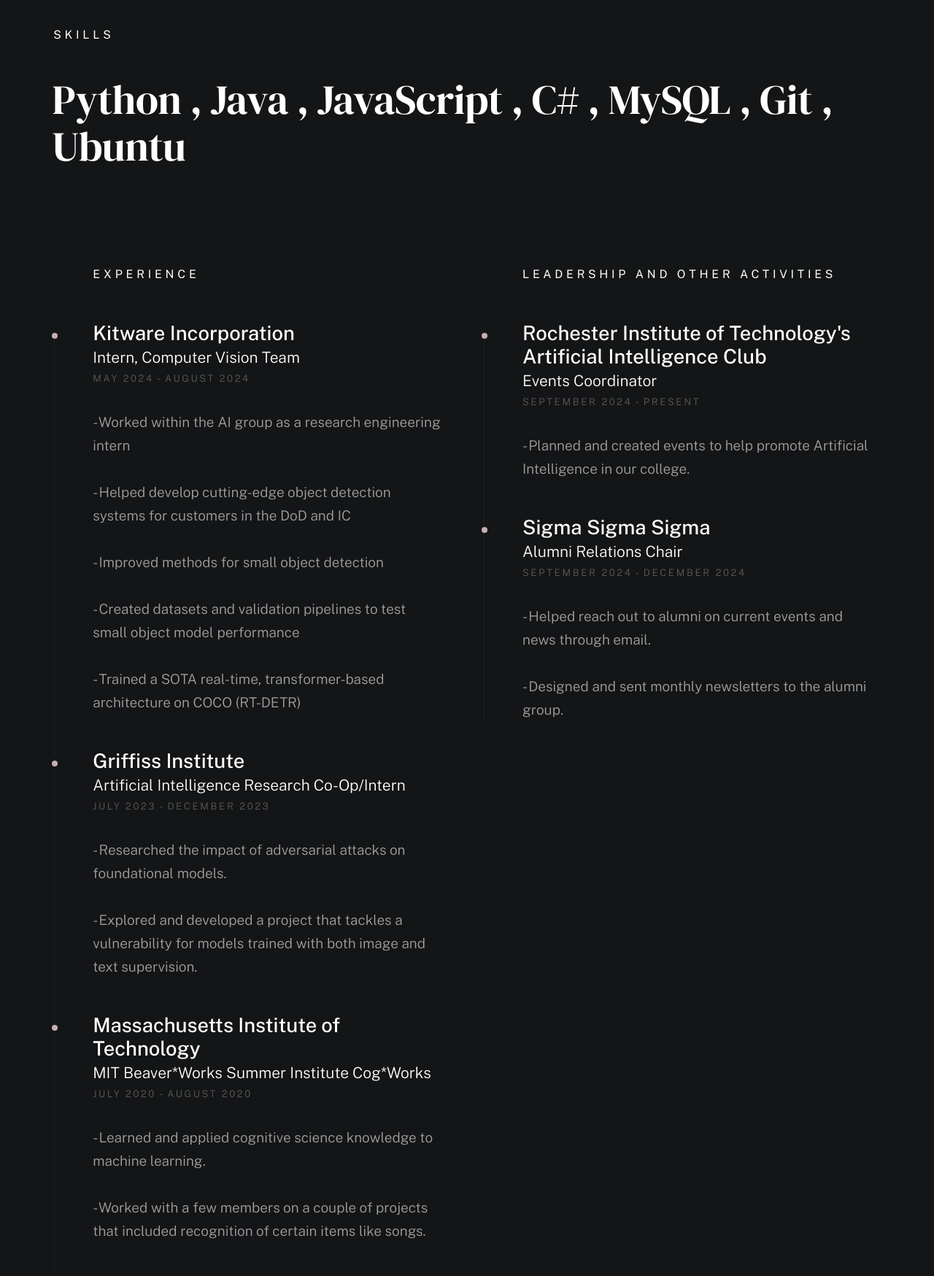
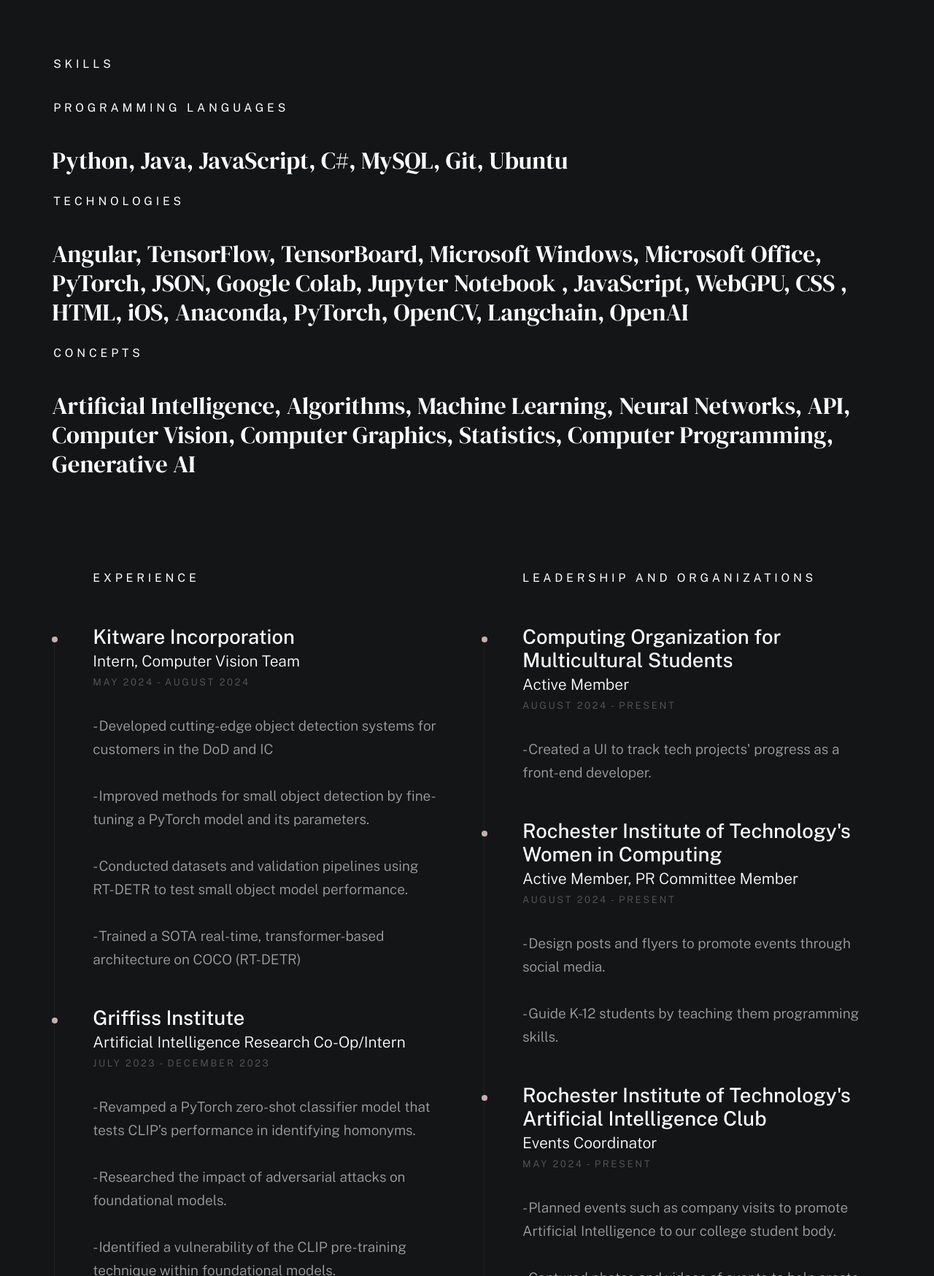
Before and after one commit to AparCode/aparfoilo, a plain HTML site: page index.html in a window 1280 px wide. Shown: the part 1840-3588 px from the top of the page at 73% size. Drawn offline with nearby package versions, Linux system fonts and the light colour scheme; a web font is replaced by a local one.

Commit message:
added my project description for MyErgBuddy and updated both my experience and organization sections

```diff
--- a/index.html
+++ b/index.html
@@ -142,14 +142,14 @@
                                 About
                             </h2>
                             <p class="attention-getter" data-animate-el>
-                                Hello, my name is Aparnaa! I am a current fourth year Computer Science student in
+                                Hello, my name is Aparnaa Senthilnathan! I am a current fourth year Computer Science student in
                                 the dual-degree BS/MS program at the Rochester Institute of Technology. I am actively involved in
                                 both Women in Computing and the Computing Organization for Multicultural Students. I am also the
                                 current Events Coordinator of RIT's AI Club and a member of both Women in Computing's Public Relations
-                                Committee and the Sigma Sigma Sigma Sorority. Outside of computer science, I enjoy playing
-                                the piano and producing music.
+                                Committee and the Sigma Sigma Sigma Sorority. I'm looking forward to using artificial intelligence to
+                                change the world for the better.
                             </p>
-                            <a href="#0" class="btn btn--medium u-fullwidth" data-animate-el>Download Computer Science CV</a>
+                            <a href="resume.pdf" download="resume.pdf" class="btn btn--medium u-fullwidth" data-animate-el>Download Computer Science CV</a>
                             <!-- <a href="#0" class="btn btn--medium u-fullwidth" data-animate-el>Download Music CV</a> -->
                              <!-- ### TITLE PAGE TO CHANGE
                              ================================================== -->
@@ -166,14 +166,52 @@
 
                          <!-- ### TITLE PAGE TO CHANGE
                          ================================================== -->
-                        <ul class="skills-list h1" data-animate-el>
-                            <li>Python </li>
-                            <li> Java </li>
-                            <li> JavaScript </li>
-                            <li> C# </li>
-                            <li> MySQL </li>
-                            <li> Git </li>
-                            <li> Ubuntu</li>
+                        <h3 class="text-pretitle" data-animate-el>Programming Languages</h3>
+                        <ul class="skills-list h3" data-animate-el>
+                            <li>Python</li>
+                            <li>Java</li>
+                            <li>JavaScript</li>
+                            <li>C#</li>
+                            <li>MySQL</li>
+                            <li>Git</li>
+                            <li>Ubuntu</li>
+                        </ul>
+
+                        <h3 class="text-pretitle" data-animate-el>Technologies</h3>
+                        <ul class="skills-list h3" data-animate-el>
+                            <li>Angular</li>
+                            <li>TensorFlow</li>
+                            <li>TensorBoard</li>
+                            <li>Microsoft Windows</li>
+                            <li>Microsoft Office</li>
+                            <li>PyTorch</li>
+                            <li>JSON</li>
+                            <li>Google Colab</li>
+                            <li>Jupyter Notebook </li>
+                            <li>JavaScript</li>
+                            <li>WebGPU</li>
+                            <li>CSS </li>
+                            <li>HTML</li>
+                            <li>iOS</li>
+                            <li>Anaconda</li>
+                            <li>PyTorch</li>
+                            <li>OpenCV</li>
+                            <li>Langchain</li>
+                            <li>OpenAI</li>
+                        </ul>
+
+                        <h3 class="text-pretitle" data-animate-el>Concepts</h3>
+                        <ul class="skills-list h3" data-animate-el>
+                            <li>Artificial Intelligence</li>
+                            <li>Algorithms</li>
+                            <li>Machine Learning</li>
+                            <li>Neural Networks</li>
+                            <li>API</li>
+                            <li>Computer Vision</li>
+                            <li>Computer Graphics</li>
+                            <li>Statistics</li>
+                            <li>Computer Programming</li>
+                            <li>Generative AI</li>
                         </ul>
 
                      <!-- ### TITLE PAGE TO CHANGE
@@ -206,10 +244,9 @@
                                     <p class="timeline__timeframe">May 2024 - August 2024</p>
                                 </div>
                                 <div class="timeline__desc">
-                                    <p> - Worked within the AI group as a research engineering intern</p>
-                                    <p> - Helped develop cutting-edge object detection systems for customers in the DoD and IC</p>
-                                    <p> - Improved methods for small object detection </p>
-                                    <p> - Created datasets and validation pipelines to test small object model performance </p>
+                                    <p> - Developed cutting-edge object detection systems for customers in the DoD and IC</p>
+                                    <p> - Improved methods for small object detection by fine-tuning a PyTorch model and its parameters.</p>
+                                    <p> - Conducted datasets and validation pipelines using RT-DETR to test small object model performance.</p>
                                     <p> - Trained a SOTA real-time, transformer-based architecture on COCO (RT-DETR) </p>
                                 </div>
                             </div>
@@ -222,8 +259,22 @@
                                     <p class="timeline__timeframe">July 2023 - December 2023</p>
                                 </div>
                                 <div class="timeline__desc">
+                                    <p> - Revamped a PyTorch zero-shot classifier model that tests CLIP’s performance in identifying homonyms.</p>
                                     <p> - Researched the impact of adversarial attacks on foundational models. </p>
-                                    <p> - Explored and developed a project that tackles a vulnerability for models trained with both image and text supervision. </p>
+                                    <p> - Identified a vulnerability of the CLIP pre-training technique within foundational models. </p>
+                                </div>
+                            </div>
+
+                            <div class="timeline__block">
+                                <div class="timeline__bullet"></div>
+                                <div class="timeline__header">
+                                    <h4 class="timeline__title">Northeastern University</h4>
+                                    <h5 class="timeline__meta">Research Student Internship</h5>
+                                    <p class="timeline__timeframe">February 2020 - June 2021</p>
+                                </div>
+                                <div class="timeline__desc">
+                                    <p> - Revised a mask recognition algorithm on the improvement of public health awareness post-COVID19.</p>
+                                    <p> - Presented research findings to NYC-based research competitions and was recognized as a Junior Science and Humanities Symposium 2021 semifinalist.</p>
                                 </div>
                             </div>
 
@@ -235,25 +286,9 @@
                                     <p class="timeline__timeframe">July 2020 - August 2020</p>
                                 </div>
                                 <div class="timeline__desc">
-                                    <p> - Learned and applied cognitive science knowledge to machine learning. </p>
-                                    <p> - Worked with a few members on a couple of projects that included recognition of certain items like songs. </p>
-                                </div>
-                            </div>
-
-
-                            <div class="timeline__block">
-                                <div class="timeline__bullet"></div>
-                                <div class="timeline__header">
-                                    <h4 class="timeline__title">Northeastern University</h4>
-                                    <h5 class="timeline__meta">Research Student Internship</h5>
-                                    <p class="timeline__timeframe">February 2020 - June 2021</p>
-                                </div>
-                                <div class="timeline__desc">
-                                    <p> - Mentored by Northeastern University Principle Investigator Dr. Sarah Ostadabbas from the Augmented Cognition
-                                    Laboratory. </p>
-                                    <p> - Further developed a mask recognition algorithm on the improvement of public health awareness post-COVID19.
-                                    <p> - Presented research findings to NYC-based research competitions and was recognized as a Junior Science and
-                                    Humanities Symposium 2021 semifinalist </p>
+                                    <p> - Trained a model on using 15-second audio snippets and finding wavelength peaks to identify a song using NumPy, SciPy, and Numba. </p>
+                                    <p> - Designed a computer vision algorithm to match faces shown on screen with a webcam with those saved in the program's database.</p>
+                                    <p> - Created a natural language learning ResNet model to find images using a given caption.</p>
                                 </div>
                             </div>
 
@@ -272,20 +307,45 @@
                             ================================================== -->
 
                         <h2 class="text-pretitle" data-animate-el>
-                            Leadership and Other Activities
+                            Leadership and Organizations
                         </h2>
 
                         <div class="timeline" data-animate-el>
+                            <div class="timeline__block">
+                                <div class="timeline__bullet"></div>
+                                <div class="timeline__header">
+                                    <h4 class="timeline__title">Computing Organization for Multicultural Students</h4>
+                                    <h5 class="timeline__meta">Active Member</h5>
+                                    <p class="timeline__timeframe">August 2024 - Present</p>
+                                </div>
+                                <div class="timeline__desc">
+                                    <p> - Created a UI to track tech projects' progress as a front-end developer. </p>
+                                </div>
+                            </div>
 
                             <div class="timeline__block">
                                 <div class="timeline__bullet"></div>
                                 <div class="timeline__header">
-                                    <h4 class="timeline__title">Rochester Institute of Technology's Artificial Intelligence Club</h3>
-                                    <h5 class="timeline__meta">Events Coordinator</h5>
-                                    <p class="timeline__timeframe">September 2024 - Present</p>
+                                    <h4 class="timeline__title">Rochester Institute of Technology's Women in Computing</h4>
+                                    <h5 class="timeline__meta">Active Member, PR Committee Member</h5>
+                                    <p class="timeline__timeframe">August 2024 - Present</p>
                                 </div>
                                 <div class="timeline__desc">
-                                    <p> - Planned and created events to help promote Artificial Intelligence in our college. </p>
+                                    <p> - Design posts and flyers to promote events through social media. </p>
+                                    <p> - Guide K-12 students by teaching them programming skills. </p>
+                                </div>
+                            </div>
+
+                            <div class="timeline__block">
+                                <div class="timeline__bullet"></div>
+                                <div class="timeline__header">
+                                    <h4 class="timeline__title">Rochester Institute of Technology's Artificial Intelligence Club</h4>
+                                    <h5 class="timeline__meta">Events Coordinator</h5>
+                                    <p class="timeline__timeframe">May 2024 - Present</p>
+                                </div>
+                                <div class="timeline__desc">
+                                    <p> - Planned events such as company visits to promote Artificial Intelligence to our college student body.</p>
+                                    <p> - Captured photos and videos of events to help create recap posts and reels to support the club.</p>
                                 </div>
                             </div>
 
@@ -293,12 +353,11 @@
                                 <div class="timeline__bullet"></div>
                                 <div class="timeline__header">
                                     <h4 class="timeline__title">Sigma Sigma Sigma</h4>
-                                    <h5 class="timeline__meta">Alumni Relations Chair</h5>
-                                    <p class="timeline__timeframe">September 2024 - December 2024</p>
+                                    <h5 class="timeline__meta">Active Member, Alumni Relations Chair</h5>
+                                    <p class="timeline__timeframe">February 2024 - Present</p>
                                 </div>
                                 <div class="timeline__desc">
-                                    <p> - Helped reach out to alumni on current events and news through email. </p>
-                                    <p> - Designed and sent monthly newsletters to the alumni group. </p>
+                                    <p> - Networked with and designed monthly newsletters to send to the alumni. </p>
                                 </div>
                             </div>
 
@@ -631,7 +690,8 @@
 
                             <div class="modal-popup__desc">
                                 <h5>MyErgBuddy</h5>
-                                <p>WIP</p>
+                                <p>Developed as a team project for WiCHacks '25, MyErgBuddy is an analytical program that uses computer vision to analyze a rower's posture and provide feedback for the rower. We created a pose estimation model to detect and measure landmarks to determine the correct postures. </p>
+                                <p>My contributions involve developing functions that measure and compare each of the body landmarks' positions using math. I also worked on developing parts of the OpenCV fancam model such as getting the program to print statements.</p>
                                 <ul class="modal-popup__cat">
                                     <li>-</li>
                                     <li>-</li>
@@ -665,7 +725,7 @@
                     <div class="column lg-3 md-5 tab-6 stack-on-550 contact-block">
                         <h3 class="text-pretitle">Reach me at</h3>
                         <p class="contact-links">
-                            <a href="mailto:sayhello@luther.com" class="mailtoui">apar2003@gmail.com</a> <br>
+                            <a href="mailto:apar2003@gmail.com" class="mailtoui">apar2003@gmail.com</a> <br>
                         </p>
                     </div>
                     <div class="column lg-4 md-5 tab-6 stack-on-550 contact-block">
```
Also changed, not shown: 1 other file.
